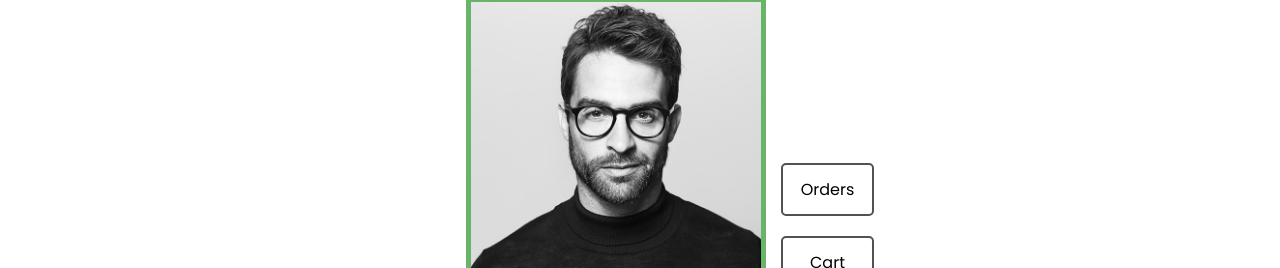
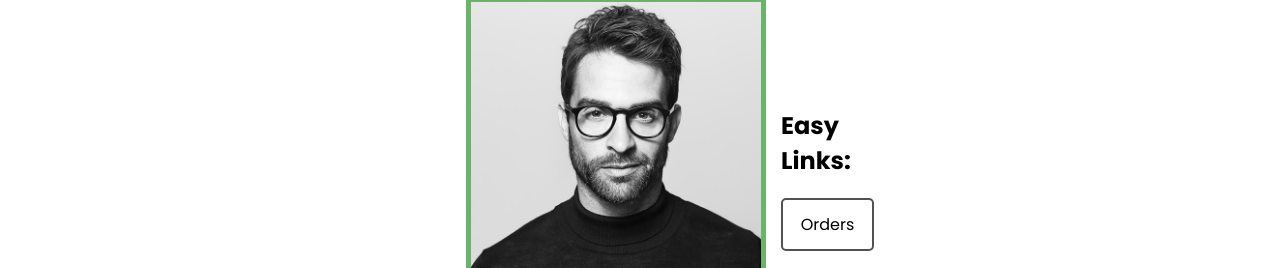
Before and after one commit to cybertheos/Ecommerce-Website, a plain HTML site: page Pages/accounts.html in a window 1280 px wide. Shown: the part 320-588 px from the top of the page. Drawn offline with Linux system fonts and the light colour scheme; files that its build step writes are made by us from their sources; files whose address does not match are found by name.

Commit message:
Added new changes....

```diff
--- a/Pages/accounts.html
+++ b/Pages/accounts.html
@@ -65,6 +65,7 @@
                 </div>
             </div>
             <div class="account-menu-center">
+                <h1>Easy Links: </h1>
                 <a href="/Ecommerce/Pages/orders.html">Orders</a>
                 <a href="/Ecommerce/Pages/addtocart.html">Cart</a>
                 <a href="/Ecommerce/Pages/contact.html">Contact</a>
```
